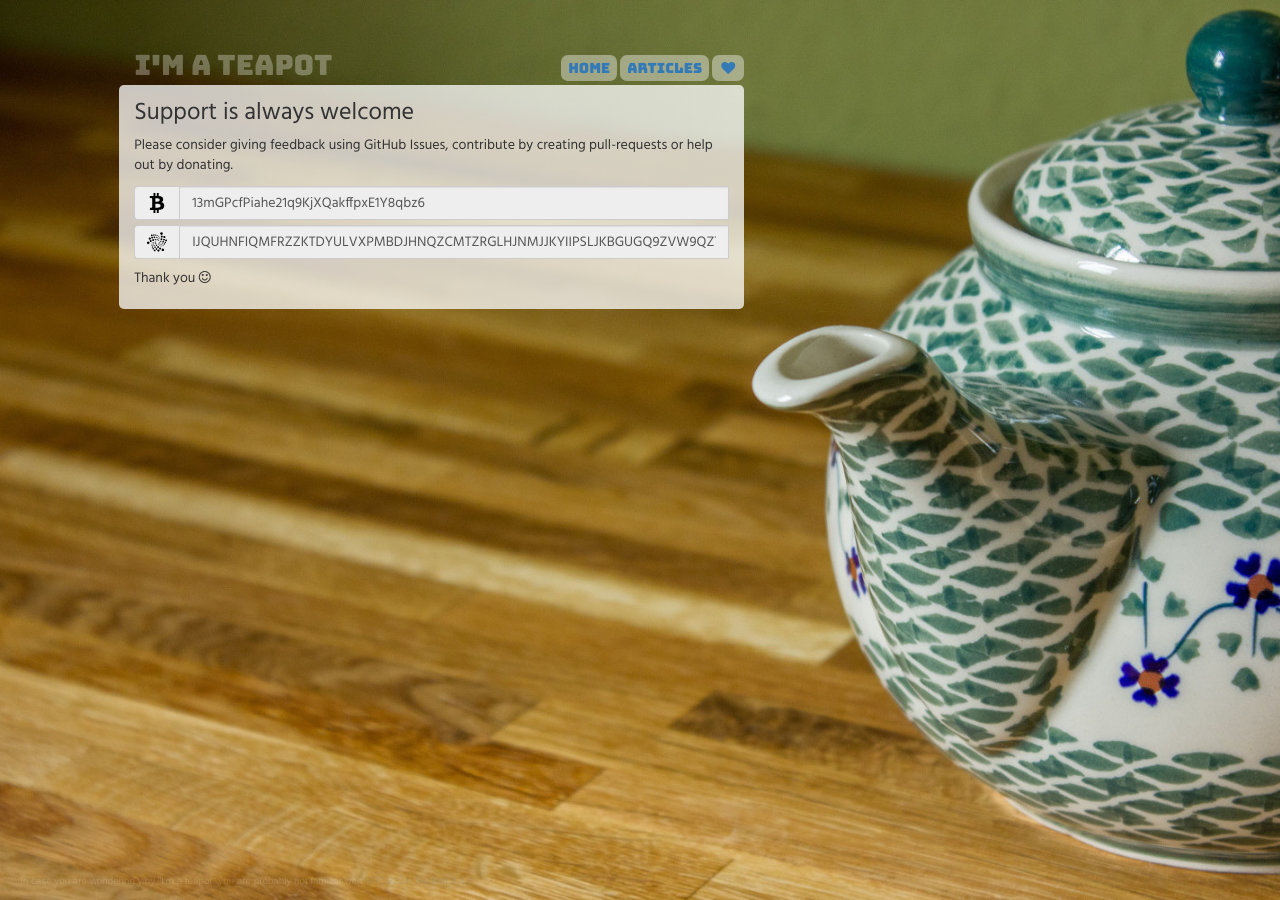
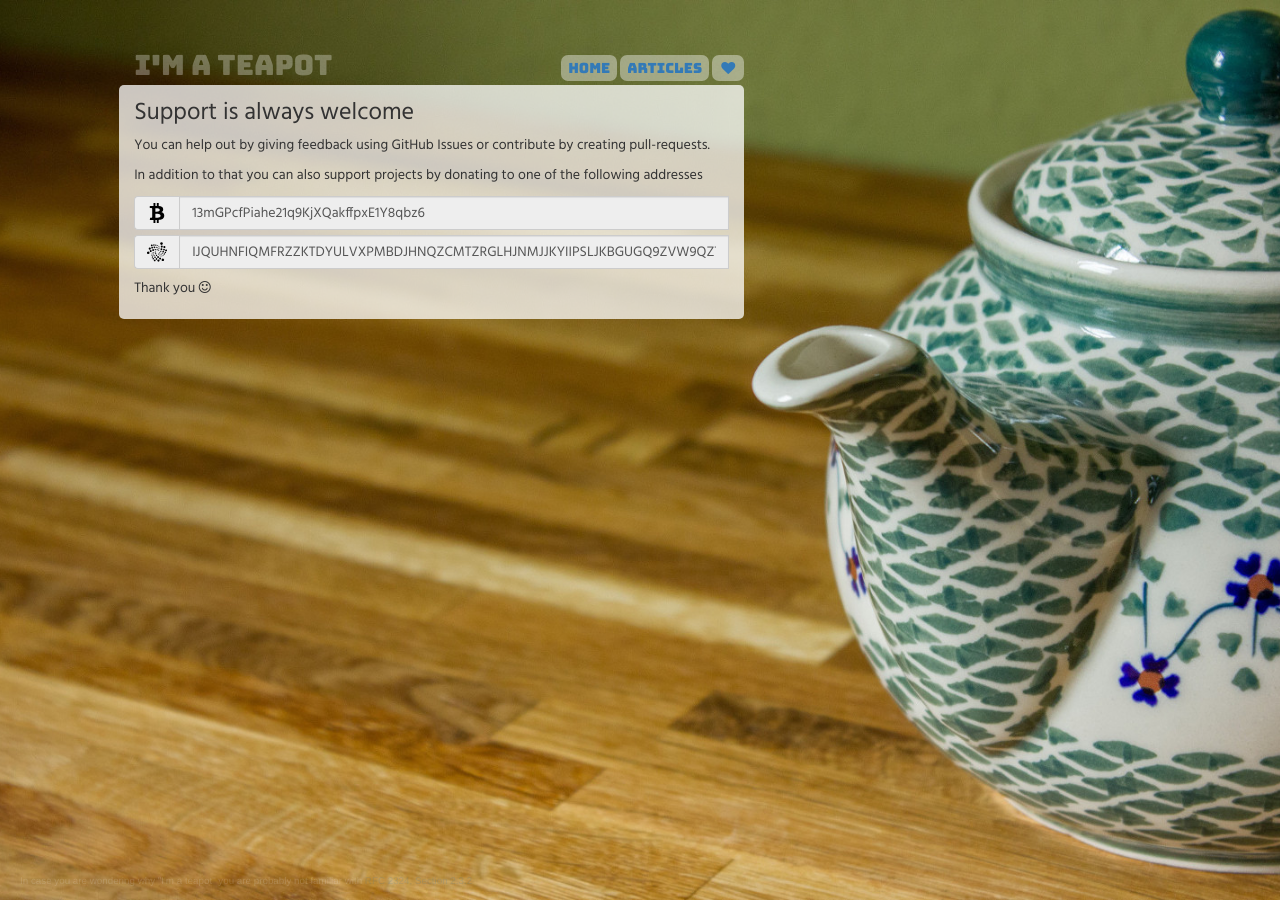
Before and after one commit to error418/error418.github.io, a Jekyll site: the page built from support.md, in a window 1280 px wide. Built offline with Jekyll 4.4.1, drawn with Linux system fonts in a browser that asks for light colours; nearby versions of some CDN libraries.

Commit message:
Update support.md

```diff
--- a/support.md
+++ b/support.md
@@ -4,10 +4,12 @@ layout: partial-width
 
 <h3 style="margin-top:5px">Support is always welcome</h3>
 
-Please consider giving feedback using GitHub Issues, contribute by creating pull-requests or
-help out by donating.
+You can help out by giving feedback using GitHub Issues or contribute by creating pull-requests.
+
+In addition to that you can also support projects by donating to one of the following addresses
 
 <div class="donate-container">
 {% include donate.html %}
 </div>
+
 Thank you <i class="fa fa-smile-o"></i>
```
